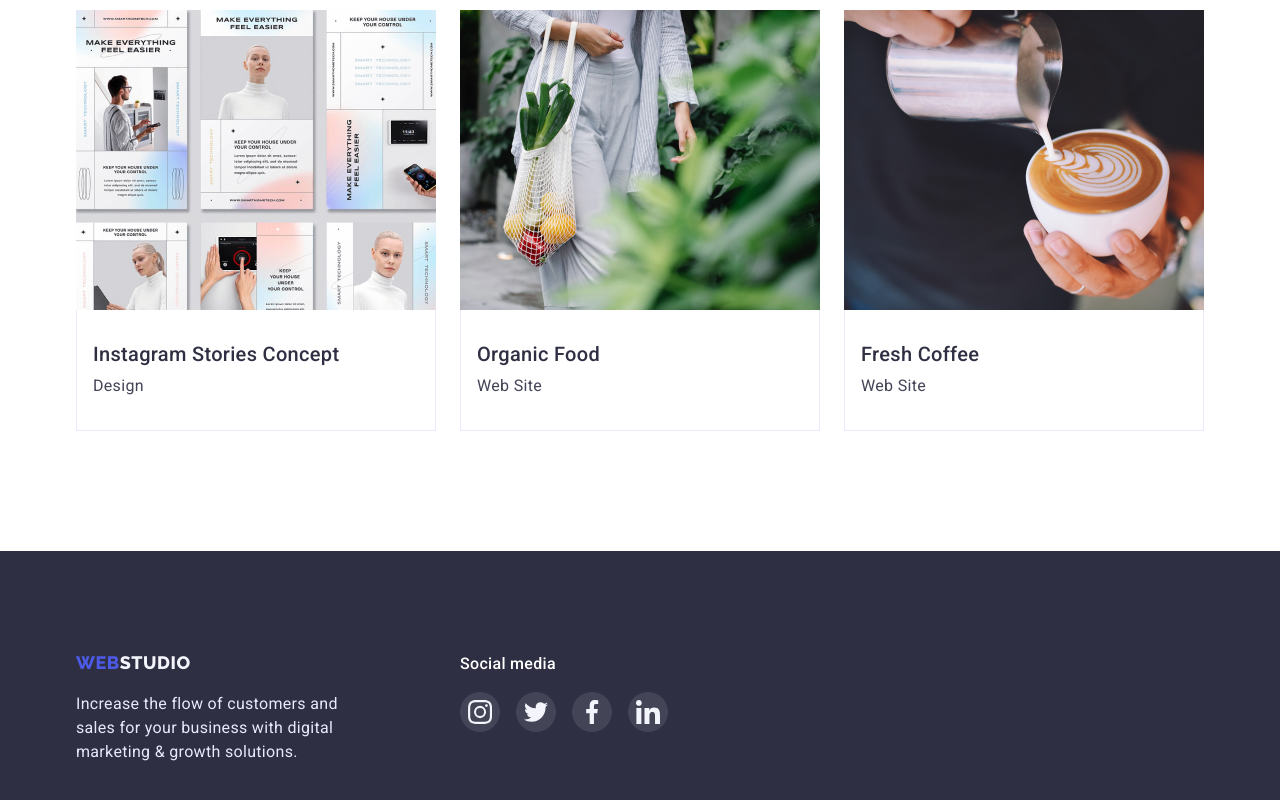
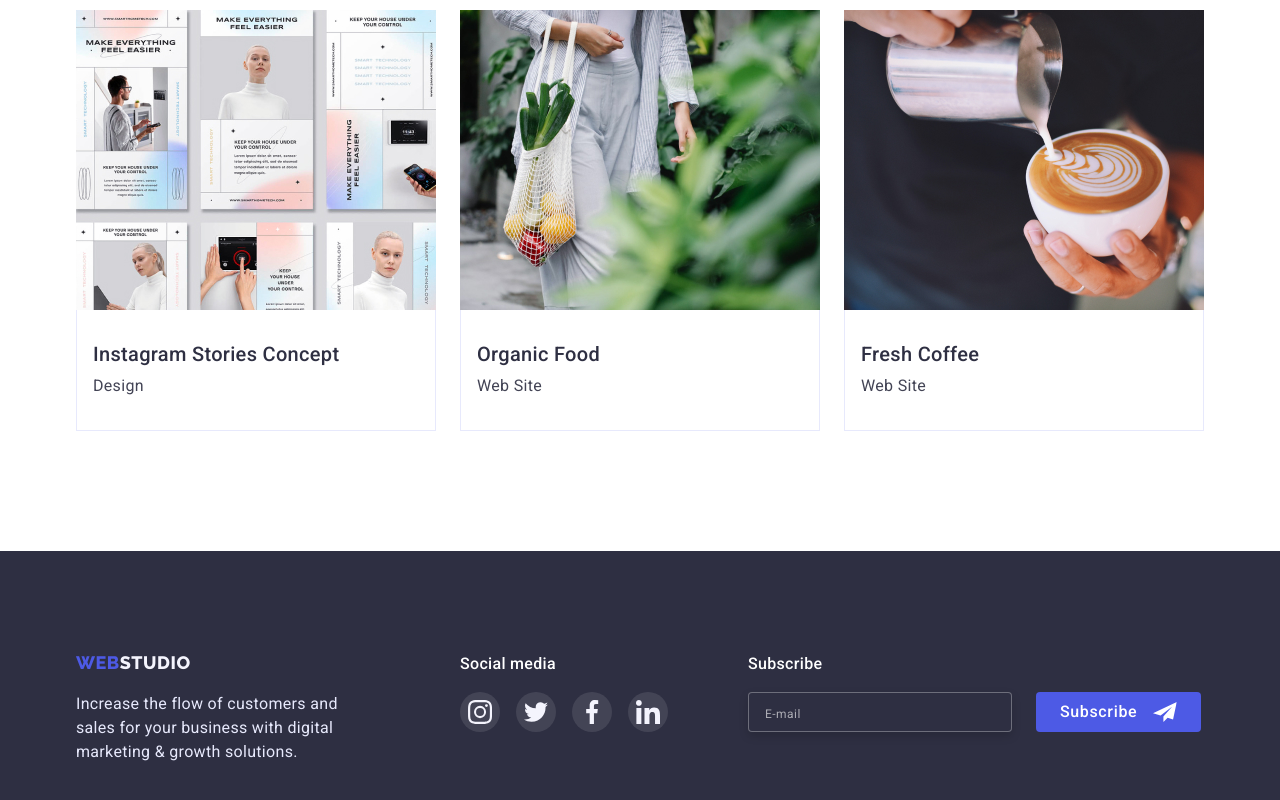
Before and after one commit to Nefilim47/Nefilim47-goit-markup-hw-06, a plain HTML site: page portfolio.html in a window 1280 px wide. Shown: the part 1219-2019 px from the top of the page. Drawn offline with nearby package versions, Linux system fonts and the light colour scheme.

Commit message:
updatte portfolio

```diff
--- a/portfolio.html
+++ b/portfolio.html
@@ -247,6 +247,18 @@
           </li>
         </ul>
       </div>
+      <div class="subscribe">
+        <p class="footer-subtitle">Subscribe</p>
+        <form class="subscribe-form">
+          <input class="subscribe-email" type="email" name="email" placeholder="E-mail" required>
+          <button type="submit" class="subscribe-button">Subscribe
+            <svg class="subscribe-svg">
+              <use href="./images/symbol-defs.svg#icon-telegram"></use>
+            </svg>
+          </button>
+        </form>
+      </div>
+
     </div>
   </footer>
 </body>
```
